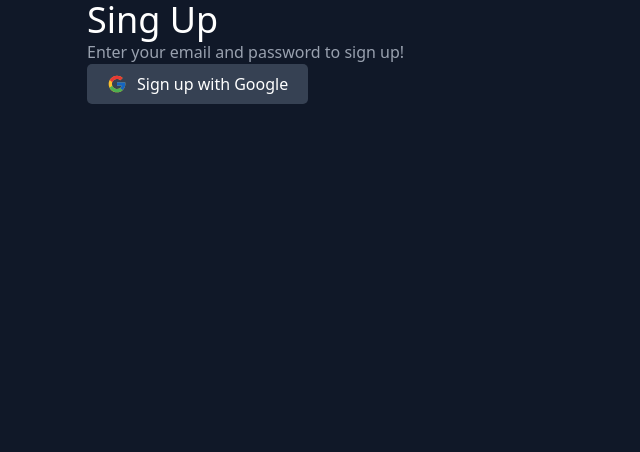
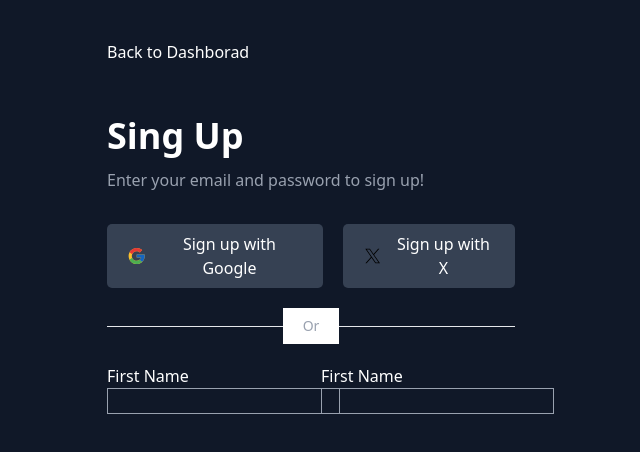
Before and after one commit to ankitsingh5423/react-e-commerce, a React (Vite) app: page /register in a window 1280 px wide. Shown: the top 452 px of the page, without its empty margins (329-969 px from the left). Built offline with nearby package versions, Linux system fonts and the light colour scheme.

Commit message:
making the registration form

```diff
--- a/src/pages/UserRegister.jsx
+++ b/src/pages/UserRegister.jsx
@@ -1,14 +1,23 @@
 import React from "react";
+import { NavLink } from "react-router";
 
 const UserRegister = () => {
   return (
     <section className="w-full bg-gray-900 h-lvh">
-      <div className="max-w-md mx-auto bg-gray-900">
-        <div>
-          <h1 className="text-white text-4xl">Sing Up</h1>
-          <p className="text-gray-400">Enter your email and password to sign up!</p>
+      <div className="max-w-md mx-auto bg-gray-900 p-5">
+        <div className="py-5">
+          <NavLink to="#" className="text-white">
+            Back to Dashborad
+          </NavLink>
         </div>
-        <button className="flex gap-x-2.5 cursor-pointer py-2 px-5 text-white items-center bg-gray-700 hover:bg-gray-800 rounded-[5px]">
+        <div className="my-8">
+          <h1 className="text-white text-4xl mb-3 font-bold">Sing Up</h1>
+          <p className="text-gray-400">
+            Enter your email and password to sign up!
+          </p>
+        </div>
+        <div className="flex lg:flex-row lg:gap-x-5  flex-col gap-y-5">
+          <button className="flex gap-x-2.5 cursor-pointer py-2 px-5 text-white items-center bg-gray-700 hover:bg-gray-800 rounded-[5px] transition-all duration-300">
             <svg
               xmlns="http://www.w3.org/2000/svg"
               x="0px"
@@ -36,6 +45,42 @@ const UserRegister = () => {
             </svg>
             <span>Sign up with Google </span>
           </button>
+          <button className="flex gap-x-2.5 cursor-pointer py-2 px-5 text-white items-center bg-gray-700 hover:bg-gray-800 rounded-[5px] transition-all duration-300">
+            <svg
+              xmlns="http://www.w3.org/2000/svg"
+              x="0px"
+              y="0px"
+              width="20"
+              height="20"
+              viewBox="0 0 50 50"
+            >
+              <path d="M 5.9199219 6 L 20.582031 27.375 L 6.2304688 44 L 9.4101562 44 L 21.986328 29.421875 L 31.986328 44 L 44 44 L 28.681641 21.669922 L 42.199219 6 L 39.029297 6 L 27.275391 19.617188 L 17.933594 6 L 5.9199219 6 z M 9.7167969 8 L 16.880859 8 L 40.203125 42 L 33.039062 42 L 9.7167969 8 z"></path>
+            </svg>
+            <span>Sign up with X </span>
+          </button>
+        </div>
+        <div className="relative py-3 sm:py-5">
+          <div className="absolute inset-0 flex items-center">
+            <div className="w-full border-t border-gray-200 dark:border-gray-800"></div>
+          </div>
+          <div className="relative flex justify-center text-sm">
+            <span class="p-2 text-gray-400 bg-white dark:bg-gray-900 sm:px-5 sm:py-2">
+              Or
+            </span>
+          </div>
+        </div>
+        <form action="">
+          <div className="grid grid-cols-1 gap-5 sm:grid-cols-2">
+            <div className="grid-cols-1 sm:col-span-1 text-white">
+              <label htmlFor="name">First Name</label>
+              <input type="text" className="border-1 border-gray-400" />
+            </div>
+            <div className="grid-cols-1 sm:col-span-1 text-white">
+              <label htmlFor="name">First Name</label>
+              <input type="text" className="border-1 border-gray-400" />
+            </div>
+          </div>
+        </form>
       </div>
     </section>
   );
```
Lines whose indentation alone changed are shown as unchanged.
